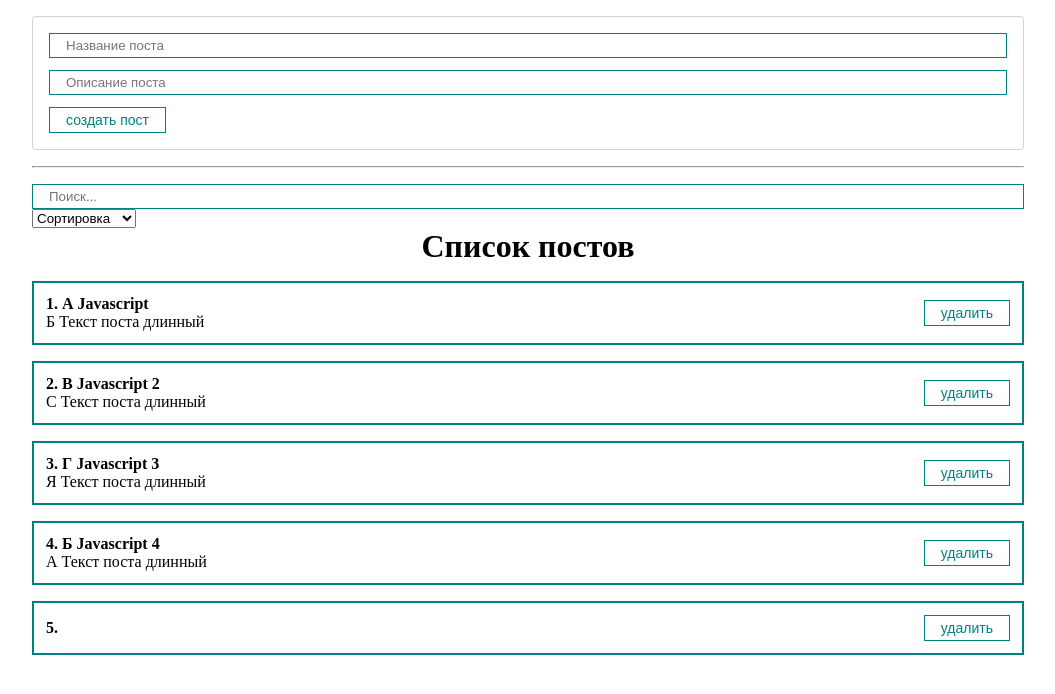
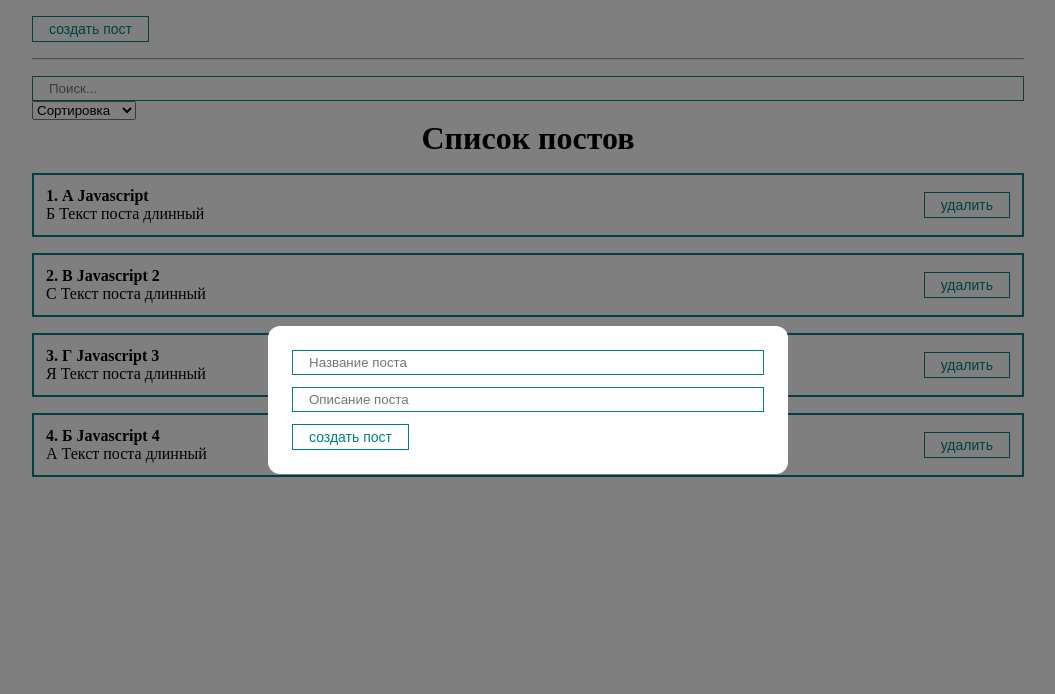
Before and after one commit to anactasi2607/learnReact, a React (Create React App) app: page / in a window 1280 px wide. Both pictures are taken after a click on the button "создать пост". Shown: the top 694 px of the page, without its empty margins (112-1167 px from the left). Built offline with nearby package versions, Linux system fonts and the light colour scheme.

Commit message:
Добавлена модалка

```diff
--- a/src/App.js
+++ b/src/App.js
@@ -3,6 +3,8 @@ import React, {useMemo, useState} from 'react';
 import PostFilter from './components/PostFilter';
 import PostForm from './components/PostForm';
 import PostList from './components/PostList';
+import BaseButton from './components/UI/button/BaseButton';
+import BaseModal from './components/UI/modal/BaseModal';
 
 import './styles/App.css';
 
@@ -14,6 +16,7 @@ function App() {
     {id: 4, title: 'Б Javascript 4', body: 'А Текст поста длинный'},
   ])
   const [filter, setFilter] = useState({sort: '', query: ''});
+  const [modal, setModal] = useState(false);
 
   const sortedPosts = useMemo(() => {
     if (filter.sort) {
@@ -29,6 +32,7 @@ function App() {
 
   function createNewPost(post) {
     setPosts([...posts, {...post, id: Date.now()}]);
+    setModal(false);
   }
 
   function removePost(post) {
@@ -37,7 +41,11 @@ function App() {
 
   return (
     <div className="App">
-      <PostForm create={createNewPost} remove={removePost} />
+      <BaseModal visible={modal} setVisible={setModal}>
+        <PostForm create={createNewPost} remove={removePost} />
+      </BaseModal>
+
+      <BaseButton onClick={() => setModal(true)}>создать пост</BaseButton>
 
       <hr className="border"/>
 
--- /dev/null
+++ b/src/components/UI/modal/BaseModal.jsx
@@ -0,0 +1,20 @@
+import React from 'react';
+import classes from './BaseModal.module.css';
+
+const BaseModal = ({children, visible, setVisible}) => {
+  const rootClasses = [classes.modal];
+
+  if (visible) {
+    rootClasses.push(classes.active);
+  }
+
+  return (
+    <div className={rootClasses.join(' ')} onClick={() => setVisible(false)}>
+      <div className={classes.modal__content} onClick={(event) => event.stopPropagation()}>
+        {children}
+      </div>
+    </div>
+  );
+}
+
+export default BaseModal;
--- /dev/null
+++ b/src/components/UI/modal/BaseModal.module.css
@@ -0,0 +1,25 @@
+.modal {
+  position: fixed;
+  top: 0;
+  right: 0;
+  bottom: 0;
+  left: 0;
+
+  display: none;
+
+  background-color: rgba(0, 0, 0, 0.5);
+}
+
+.modal__content {
+  min-width: 520px;
+  padding: 24px;
+
+  border-radius: 12px;
+  background-color:white;
+}
+
+.modal.active {
+  display: flex;
+  justify-content: center;
+  align-items: center;
+}
--- a/src/styles/App.css
+++ b/src/styles/App.css
@@ -25,13 +25,6 @@
   border: 2px solid teal;
 }
 
-.post-form {
-  padding: 16px;
-
-  border: 1px solid lightgrey;
-  border-radius: 4px;
-}
-
 .post-form__row:not(:first-child) {
   margin-top: 12px;
 }
```
